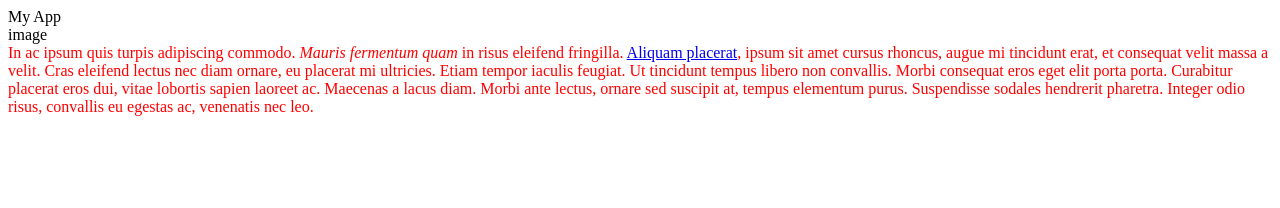
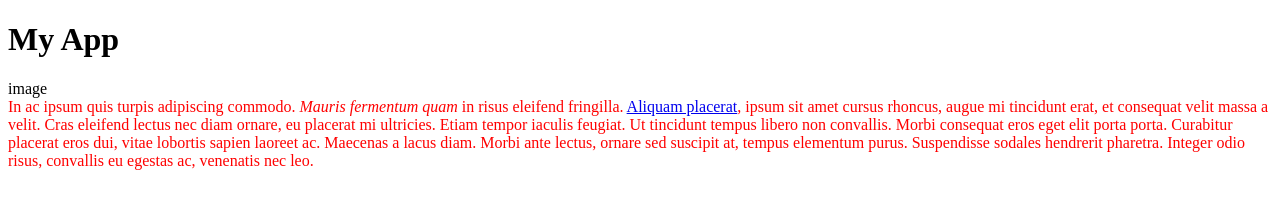
Before and after one commit to gotoc/udacity-ud304, a plain HTML site: page lesson-1/index.html in a window 1280 px wide. Drawn offline with Linux system fonts and the light colour scheme.

Commit message:
Using Semantic Tags

```diff
--- a/lesson-1/index.html
+++ b/lesson-1/index.html
@@ -5,7 +5,7 @@
   </head>
 
   <body>
-    <div class="title">My App</div>
+    <h1 class="title">My App</h1>
     <div class="app">
       <div class="screenshot">image</div>
       <div class="description">In ac ipsum quis turpis adipiscing commodo. <em>Mauris fermentum quam</em> in risus eleifend fringilla. <a href="#">Aliquam placerat</a>, ipsum sit amet cursus rhoncus, augue mi tincidunt erat, et consequat velit massa a velit. Cras eleifend lectus nec diam ornare, eu placerat mi ultricies. Etiam tempor iaculis feugiat. Ut tincidunt tempus libero non convallis. Morbi consequat eros eget elit porta porta. Curabitur placerat eros dui, vitae lobortis sapien laoreet ac. Maecenas a lacus diam. Morbi ante lectus, ornare sed suscipit at, tempus elementum purus. Suspendisse sodales hendrerit pharetra. Integer odio risus, convallis eu egestas ac, venenatis nec leo.</div>
```
